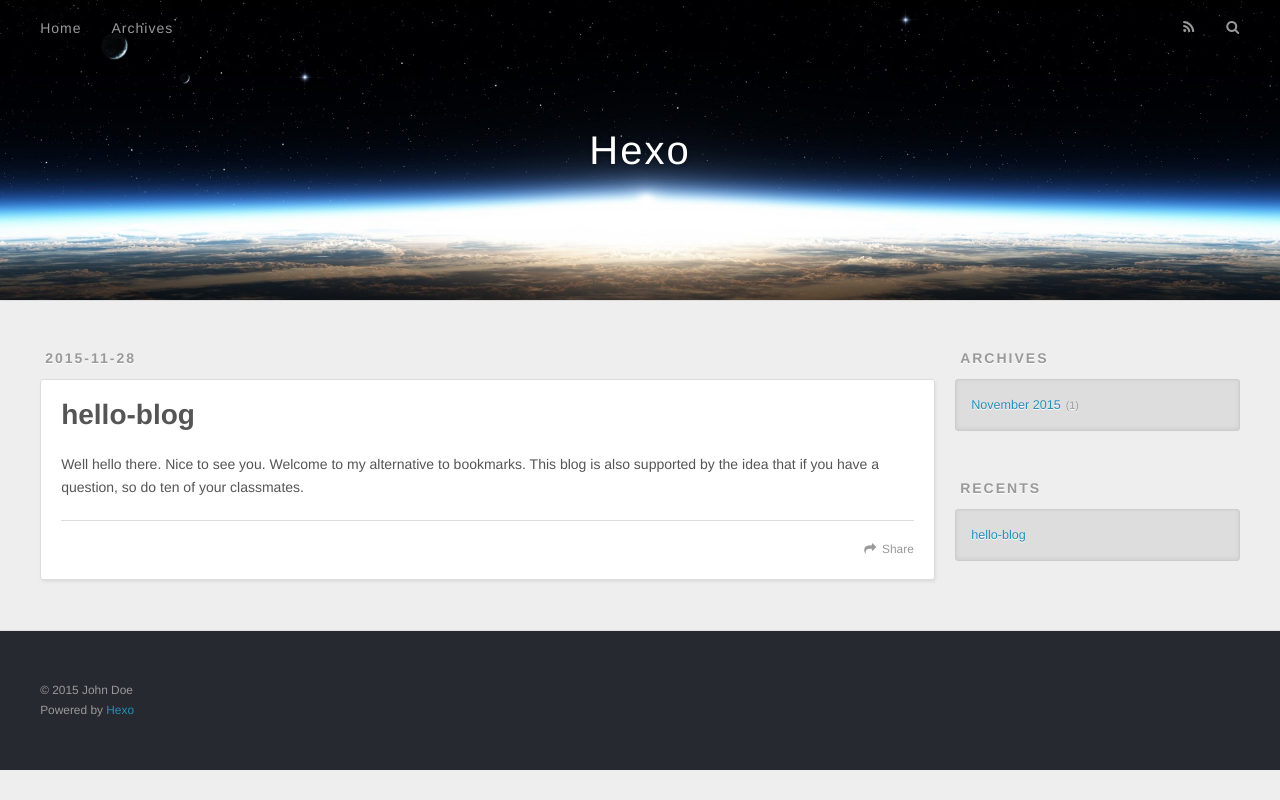
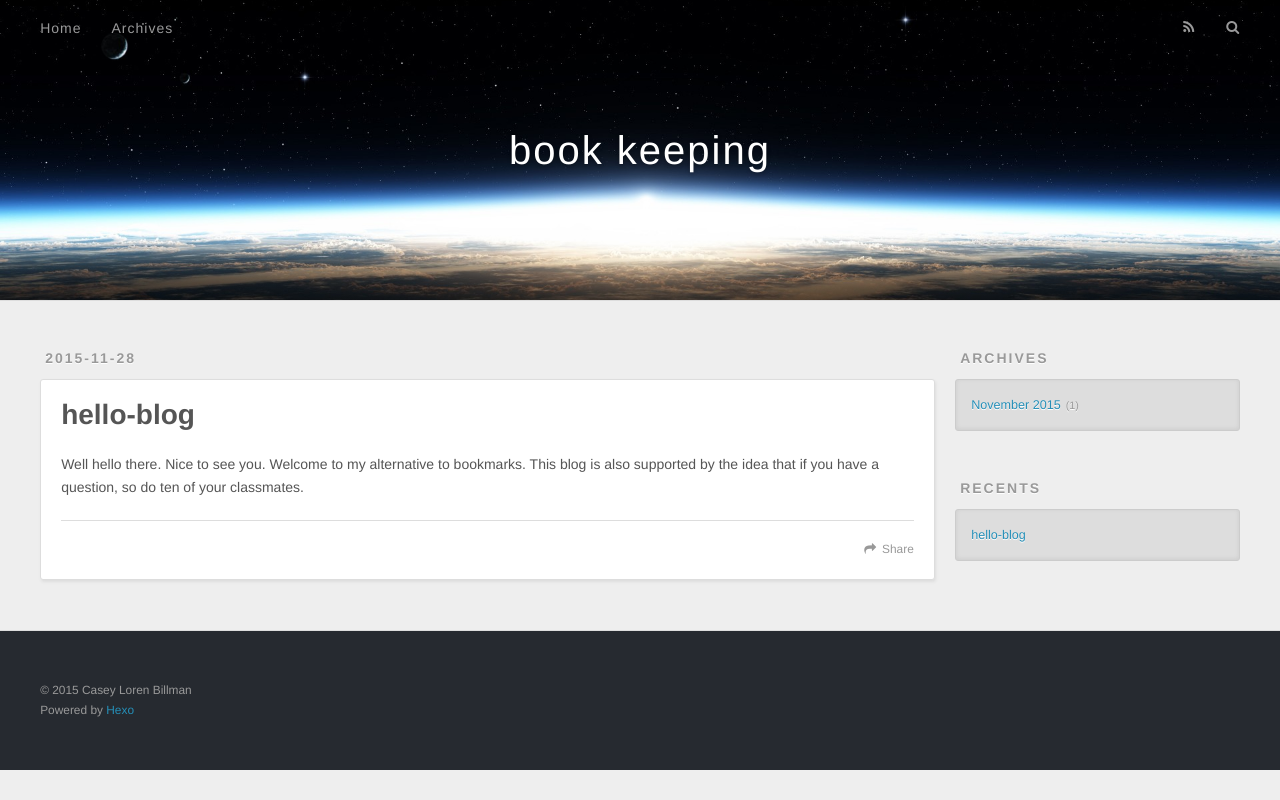
Before and after one commit to caseycoding/caseycoding.github.io, a plain HTML site: page index.html in a window 1280 px wide. Drawn offline with nearby package versions, Linux system fonts and the light colour scheme.

Commit message:
Site updated: 2015-11-28 12:17:13

```diff
--- a/index.html
+++ b/index.html
@@ -3,19 +3,19 @@
 <head>
   <meta charset="utf-8">
 
-  <title>Hexo</title>
+  <title>book keeping</title>
   <meta name="viewport" content="width=device-width, initial-scale=1, maximum-scale=1">
   <meta name="description">
 <meta property="og:type" content="website">
-<meta property="og:title" content="Hexo">
+<meta property="og:title" content="book keeping">
 <meta property="og:url" content="http://caseycoding.github.io/index.html">
-<meta property="og:site_name" content="Hexo">
+<meta property="og:site_name" content="book keeping">
 <meta property="og:description">
 <meta name="twitter:card" content="summary">
-<meta name="twitter:title" content="Hexo">
+<meta name="twitter:title" content="book keeping">
 <meta name="twitter:description">
 
-    <link rel="alternative" href="/atom.xml" title="Hexo" type="application/atom+xml">
+    <link rel="alternative" href="/atom.xml" title="book keeping" type="application/atom+xml">
 
 
     <link rel="icon" href="/favicon.png">
@@ -33,7 +33,7 @@
   <div id="header-outer" class="outer">
     <div id="header-title" class="inner">
       <h1 id="logo-wrap">
-        <a href="/" id="logo">Hexo</a>
+        <a href="/" id="logo">book keeping</a>
       </h1>
 
     </div>
@@ -88,7 +88,7 @@
 
     </div>
     <footer class="article-footer">
-      <a data-url="http://caseycoding.github.io/2015/11/28/hello-blog/" data-id="cihjemgk10000lpt0wr4me6bs" class="article-share-link">Share</a>
+      <a data-url="http://caseycoding.github.io/2015/11/28/hello-blog/" data-id="cihjf6xg30000n8t07r7ejd3z" class="article-share-link">Share</a>
 
 
     </footer>
@@ -140,7 +140,7 @@
 
   <div class="outer">
     <div id="footer-info" class="inner">
-      &copy; 2015 John Doe<br>
+      &copy; 2015 Casey Loren Billman<br>
       Powered by <a href="http://hexo.io/" target="_blank">Hexo</a>
     </div>
   </div>
```
Also changed, not shown: 2015/11/28/hello-blog/index.html (+6 -6 lines), archives/2015/11/index.html (+7 -7 lines), archives/2015/index.html (+7 -7 lines), archives/index.html (+7 -7 lines).
